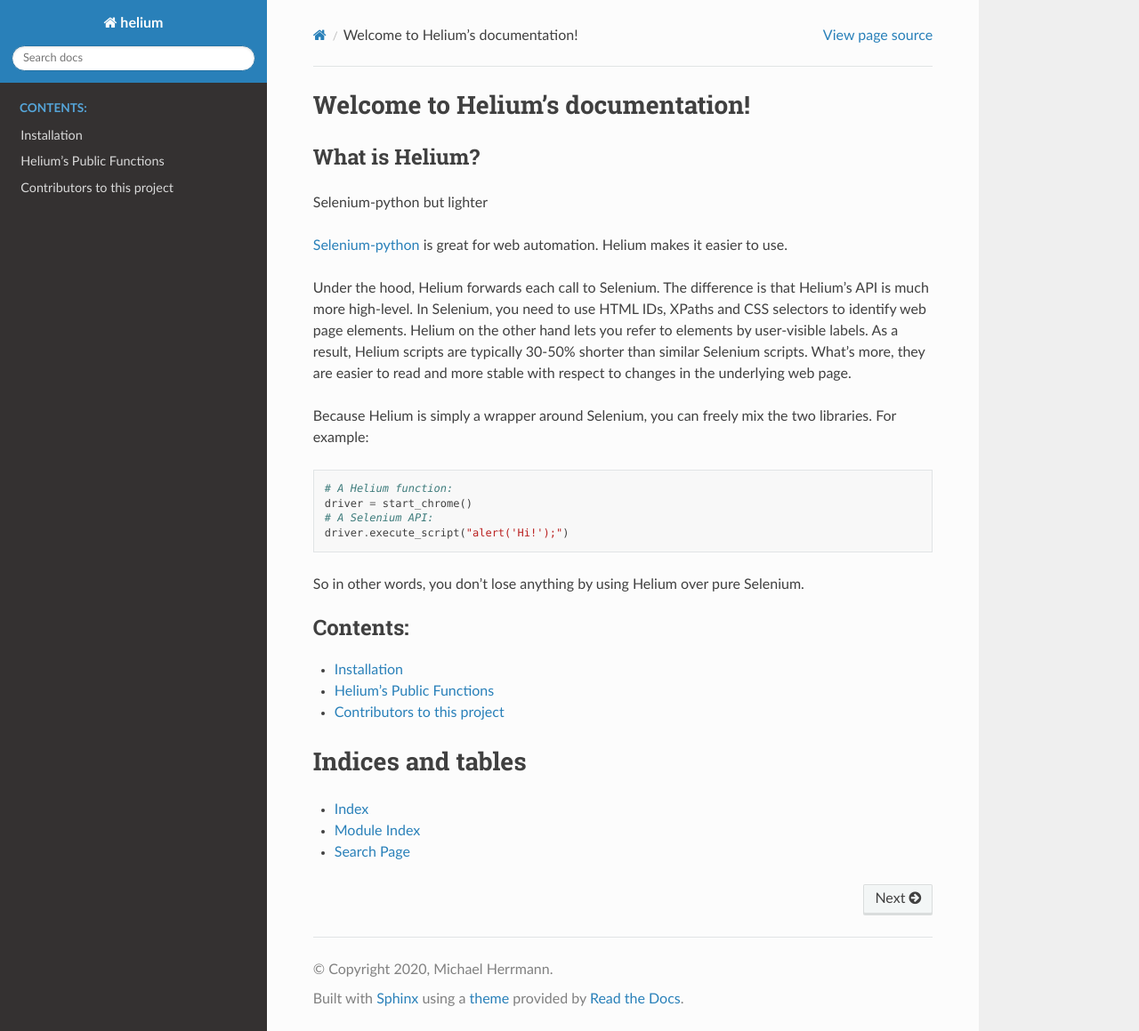
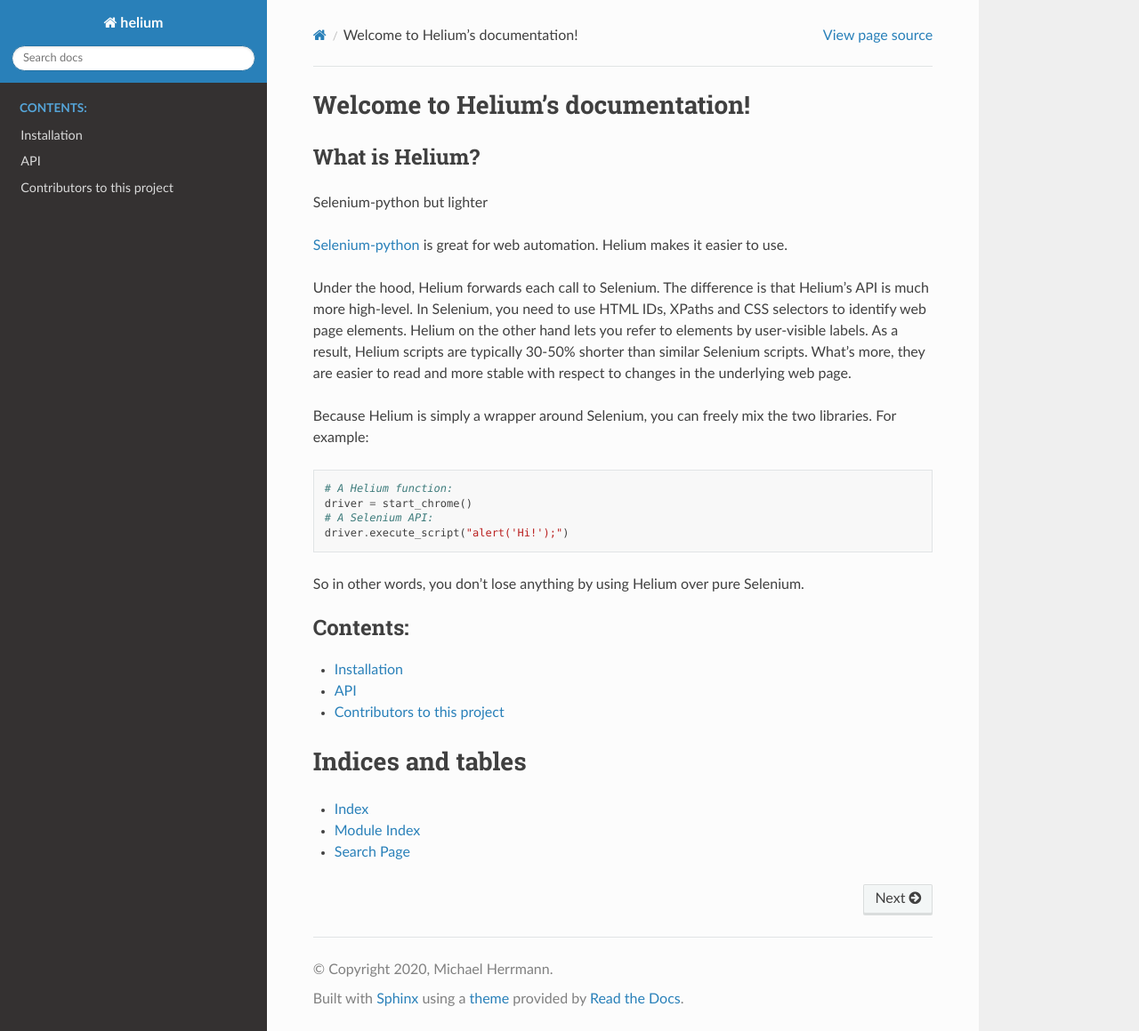
Before and after one commit to keeneyetact/selenium-helium, a Sphinx documentation site: the page built from docs/index.rst, in a window 1280 px wide and 1159 px high. Shown: the whole window at 89% size. Built offline with Sphinx 7.4.7 and the Read the Docs theme 2.0.0, drawn with Linux system fonts in a browser that asks for light colours.

Commit message:
Rename docs file

```diff
--- /dev/null
+++ b/docs/api.rst
@@ -0,0 +1,5 @@
+API
+===
+
+.. automodule:: helium
+    :members:
--- a/docs/index.rst
+++ b/docs/index.rst
@@ -35,7 +35,7 @@ So in other words, you don't lose anything by using Helium over pure Selenium.
    :caption: Contents:
 
    installation.rst
-   main.rst
+   api.rst
    contributors.rst
 
 
--- a/docs/main.rst
+++ /dev/null
@@ -1,5 +0,0 @@
-Helium's Public Functions
-=========================
-
-.. automodule:: helium
-    :members:
```
